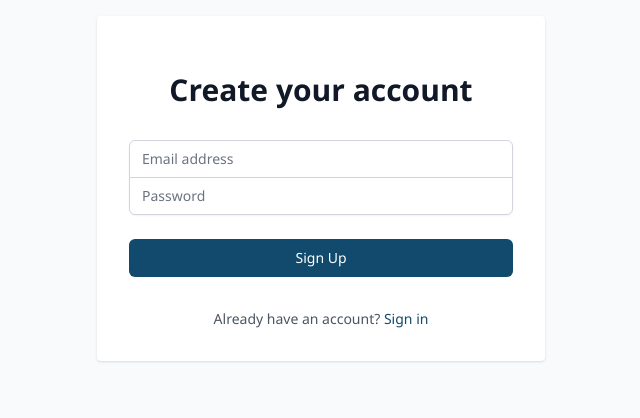
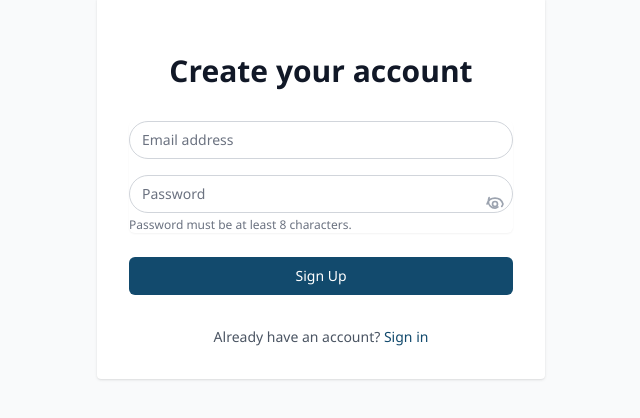
Before and after one commit to Craigmindset/appeffideli, a Next.js app: page /signup in a window 1280 px wide. Shown: the part 212-630 px from the top of the page, without its empty margins (319-959 px from the left). Built offline with nearby package versions, Linux system fonts and the light colour scheme.

Commit message:
updated password

```diff
--- a/app/login/page.tsx
+++ b/app/login/page.tsx
@@ -1,7 +1,10 @@
+"use client";
 import Link from "next/link";
-import React from "react";
+import React, { useState } from "react";
 
 export default function LoginPage() {
+  const [showPassword, setShowPassword] = useState(false);
+  const togglePassword = () => setShowPassword((v) => !v);
   return (
     <div className="flex min-h-screen items-center justify-center bg-gray-50 py-12 px-4 sm:px-6 lg:px-8">
       <div className="w-full max-w-md space-y-8 p-8 bg-white rounded shadow">
@@ -11,7 +14,7 @@ export default function LoginPage() {
           </h2>
         </div>
         <form className="mt-8 space-y-6">
-          <div className="rounded-md shadow-sm -space-y-px">
+          <div className="rounded-md shadow-sm flex flex-col gap-4">
             <div>
               <label htmlFor="email-address" className="sr-only">
                 Email address
@@ -22,29 +25,86 @@ export default function LoginPage() {
                 type="email"
                 autoComplete="email"
                 required
-                className="appearance-none rounded-none relative block w-full px-3 py-2 border border-gray-300 placeholder-gray-500 text-gray-900 rounded-t-md focus:outline-none focus:ring-primary focus:border-primary focus:z-10 sm:text-sm"
+                className="appearance-none rounded-full relative block w-full px-3 py-2 border border-gray-300 placeholder-gray-500 text-gray-900 focus:outline-none focus:ring-primary focus:border-primary focus:z-10 sm:text-sm"
                 placeholder="Email address"
               />
             </div>
-            <div>
+            <div className="relative">
               <label htmlFor="password" className="sr-only">
                 Password
               </label>
               <input
                 id="password"
                 name="password"
-                type="password"
+                type={showPassword ? "text" : "password"}
                 autoComplete="current-password"
                 required
-                className="appearance-none rounded-none relative block w-full px-3 py-2 border border-gray-300 placeholder-gray-500 text-gray-900 rounded-b-md focus:outline-none focus:ring-primary focus:border-primary focus:z-10 sm:text-sm"
+                minLength={8}
+                maxLength={22}
+                className="appearance-none rounded-full relative block w-full px-3 py-2 pr-10 border border-gray-300 placeholder-gray-500 text-gray-900 focus:outline-none focus:ring-primary focus:border-primary focus:z-10 sm:text-sm"
                 placeholder="Password"
               />
+              <button
+                type="button"
+                onClick={togglePassword}
+                tabIndex={-1}
+                className="absolute inset-y-0 right-2 flex items-center text-gray-400 hover:text-gray-700 focus:outline-none"
+                aria-label={showPassword ? "Hide password" : "Show password"}
+                style={{ pointerEvents: "auto" }}
+              >
+                {showPassword ? (
+                  <svg
+                    xmlns="http://www.w3.org/2000/svg"
+                    className="h-5 w-5"
+                    fill="none"
+                    viewBox="0 0 24 24"
+                    stroke="currentColor"
+                  >
+                    <path
+                      strokeLinecap="round"
+                      strokeLinejoin="round"
+                      strokeWidth={2}
+                      d="M13.875 18.825A10.05 10.05 0 0112 19c-5.523 0-10-4.477-10-10 0-1.657.336-3.236.938-4.675m2.122 2.122A7.963 7.963 0 004 9c0 4.418 3.582 8 8 8 1.657 0 3.236-.336 4.675-.938m2.122-2.122A7.963 7.963 0 0020 15c0-4.418-3.582-8-8-8-1.657 0-3.236.336-4.675.938"
+                    />
+                    <path
+                      strokeLinecap="round"
+                      strokeLinejoin="round"
+                      strokeWidth={2}
+                      d="M15 12a3 3 0 11-6 0 3 3 0 016 0z"
+                    />
+                  </svg>
+                ) : (
+                  <svg
+                    xmlns="http://www.w3.org/2000/svg"
+                    className="h-5 w-5"
+                    fill="none"
+                    viewBox="0 0 24 24"
+                    stroke="currentColor"
+                  >
+                    <path
+                      strokeLinecap="round"
+                      strokeLinejoin="round"
+                      strokeWidth={2}
+                      d="M15 12a3 3 0 11-6 0 3 3 0 016 0z"
+                    />
+                    <path
+                      strokeLinecap="round"
+                      strokeLinejoin="round"
+                      strokeWidth={2}
+                      d="M2.458 12C3.732 7.943 7.523 5 12 5c4.477 0 8.268 2.943 9.542 7-.336 1.036-.84 2.012-1.482 2.882M15.54 15.54A7.963 7.963 0 0112 17c-4.418 0-8-3.582-8-8 0-1.657.336-3.236.938-4.675"
+                    />
+                  </svg>
+                )}
+              </button>
             </div>
           </div>
 
           <div className="flex items-center justify-between">
             <div className="text-sm">
-              <Link href="/forgot" className="font-medium text-primary hover:text-primary/80">
+              <Link
+                href="/forgot"
+                className="font-medium text-primary hover:text-primary/80"
+              >
                 Forgot your password?
               </Link>
             </div>
@@ -60,8 +120,11 @@ export default function LoginPage() {
           </div>
         </form>
         <div className="text-center text-sm text-gray-600">
-          Don&apos;t have an account?{' '}
-          <Link href="/signup" className="font-medium text-primary hover:text-primary/80">
+          Don&apos;t have an account?{" "}
+          <Link
+            href="/signup"
+            className="font-medium text-primary hover:text-primary/80"
+          >
             Sign up
           </Link>
         </div>
--- a/app/signup/page.tsx
+++ b/app/signup/page.tsx
@@ -1,7 +1,10 @@
+"use client";
 import Link from "next/link";
-import React from "react";
+import React, { useState } from "react";
 
 export default function SignupPage() {
+  const [showPassword, setShowPassword] = useState(false);
+  const togglePassword = () => setShowPassword((v) => !v);
   return (
     <div className="flex min-h-screen items-center justify-center bg-gray-50 py-12 px-4 sm:px-6 lg:px-8">
       <div className="w-full max-w-md space-y-8 p-8 bg-white rounded shadow">
@@ -11,7 +14,7 @@ export default function SignupPage() {
           </h2>
         </div>
         <form className="mt-8 space-y-6">
-          <div className="rounded-md shadow-sm -space-y-px">
+          <div className="rounded-md shadow-sm flex flex-col gap-4">
             <div>
               <label htmlFor="email-address" className="sr-only">
                 Email address
@@ -22,23 +25,79 @@ export default function SignupPage() {
                 type="email"
                 autoComplete="email"
                 required
-                className="appearance-none rounded-none relative block w-full px-3 py-2 border border-gray-300 placeholder-gray-500 text-gray-900 rounded-t-md focus:outline-none focus:ring-primary focus:border-primary focus:z-10 sm:text-sm"
+                className="appearance-none rounded-full relative block w-full px-3 py-2 border border-gray-300 placeholder-gray-500 text-gray-900 focus:outline-none focus:ring-primary focus:border-primary focus:z-10 sm:text-sm"
                 placeholder="Email address"
               />
             </div>
-            <div>
+            <div className="relative">
               <label htmlFor="password" className="sr-only">
                 Password
               </label>
               <input
                 id="password"
                 name="password"
-                type="password"
+                type={showPassword ? "text" : "password"}
                 autoComplete="new-password"
                 required
-                className="appearance-none rounded-none relative block w-full px-3 py-2 border border-gray-300 placeholder-gray-500 text-gray-900 rounded-b-md focus:outline-none focus:ring-primary focus:border-primary focus:z-10 sm:text-sm"
+                minLength={8}
+                maxLength={22}
+                className="appearance-none rounded-full relative block w-full px-3 py-2 border border-gray-300 placeholder-gray-500 text-gray-900 focus:outline-none focus:ring-primary focus:border-primary focus:z-10 sm:text-sm pr-10"
                 placeholder="Password"
               />
+              <button
+                type="button"
+                onClick={togglePassword}
+                tabIndex={-1}
+                className="absolute inset-y-0 right-2 flex items-center text-gray-400 hover:text-gray-700 focus:outline-none"
+                aria-label={showPassword ? "Hide password" : "Show password"}
+              >
+                {showPassword ? (
+                  <svg
+                    xmlns="http://www.w3.org/2000/svg"
+                    className="h-5 w-5"
+                    fill="none"
+                    viewBox="0 0 24 24"
+                    stroke="currentColor"
+                  >
+                    <path
+                      strokeLinecap="round"
+                      strokeLinejoin="round"
+                      strokeWidth={2}
+                      d="M13.875 18.825A10.05 10.05 0 0112 19c-5.523 0-10-4.477-10-10 0-1.657.336-3.236.938-4.675m2.122 2.122A7.963 7.963 0 004 9c0 4.418 3.582 8 8 8 1.657 0 3.236-.336 4.675-.938m2.122-2.122A7.963 7.963 0 0020 15c0-4.418-3.582-8-8-8-1.657 0-3.236.336-4.675.938"
+                    />
+                    <path
+                      strokeLinecap="round"
+                      strokeLinejoin="round"
+                      strokeWidth={2}
+                      d="M15 12a3 3 0 11-6 0 3 3 0 016 0z"
+                    />
+                  </svg>
+                ) : (
+                  <svg
+                    xmlns="http://www.w3.org/2000/svg"
+                    className="h-5 w-5"
+                    fill="none"
+                    viewBox="0 0 24 24"
+                    stroke="currentColor"
+                  >
+                    <path
+                      strokeLinecap="round"
+                      strokeLinejoin="round"
+                      strokeWidth={2}
+                      d="M15 12a3 3 0 11-6 0 3 3 0 016 0z"
+                    />
+                    <path
+                      strokeLinecap="round"
+                      strokeLinejoin="round"
+                      strokeWidth={2}
+                      d="M2.458 12C3.732 7.943 7.523 5 12 5c4.477 0 8.268 2.943 9.542 7-.336 1.036-.84 2.012-1.482 2.882M15.54 15.54A7.963 7.963 0 0112 17c-4.418 0-8-3.582-8-8 0-1.657.336-3.236.938-4.675"
+                    />
+                  </svg>
+                )}
+              </button>
+              <p className="mt-1 text-xs text-gray-500">
+                Password must be at least 8 characters.
+              </p>
             </div>
           </div>
           <div>
```
Also changed, not shown: 1 other file (tests, documents, lock files or other folders).
